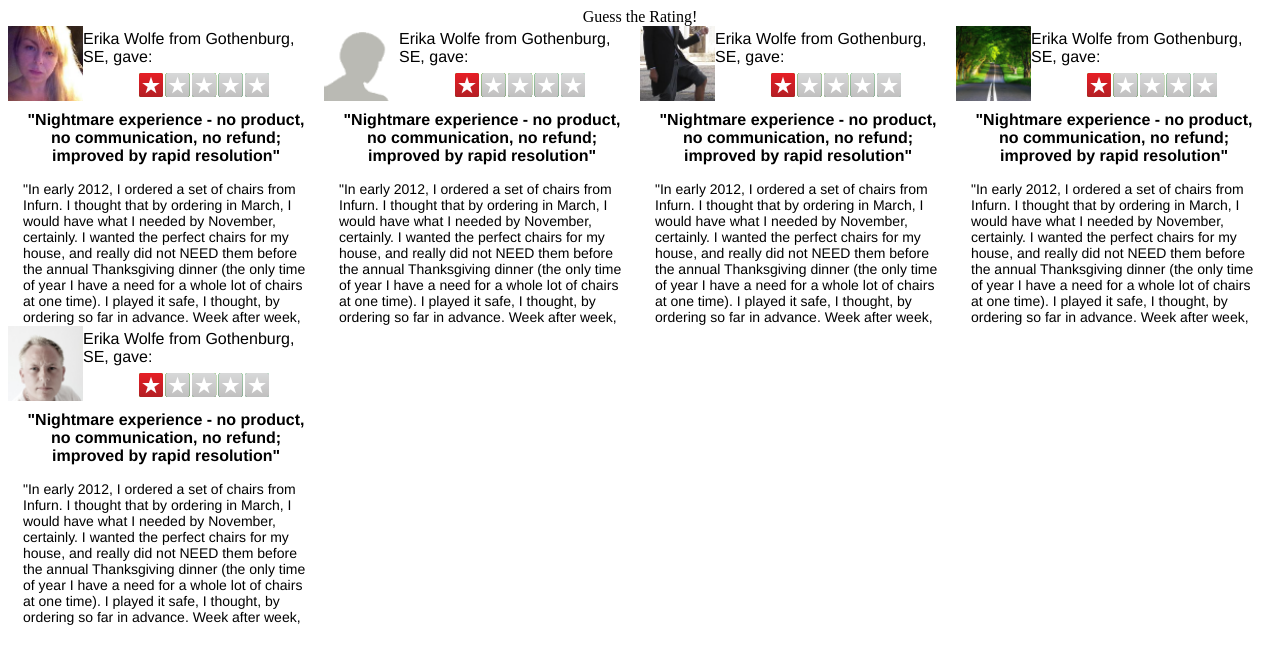
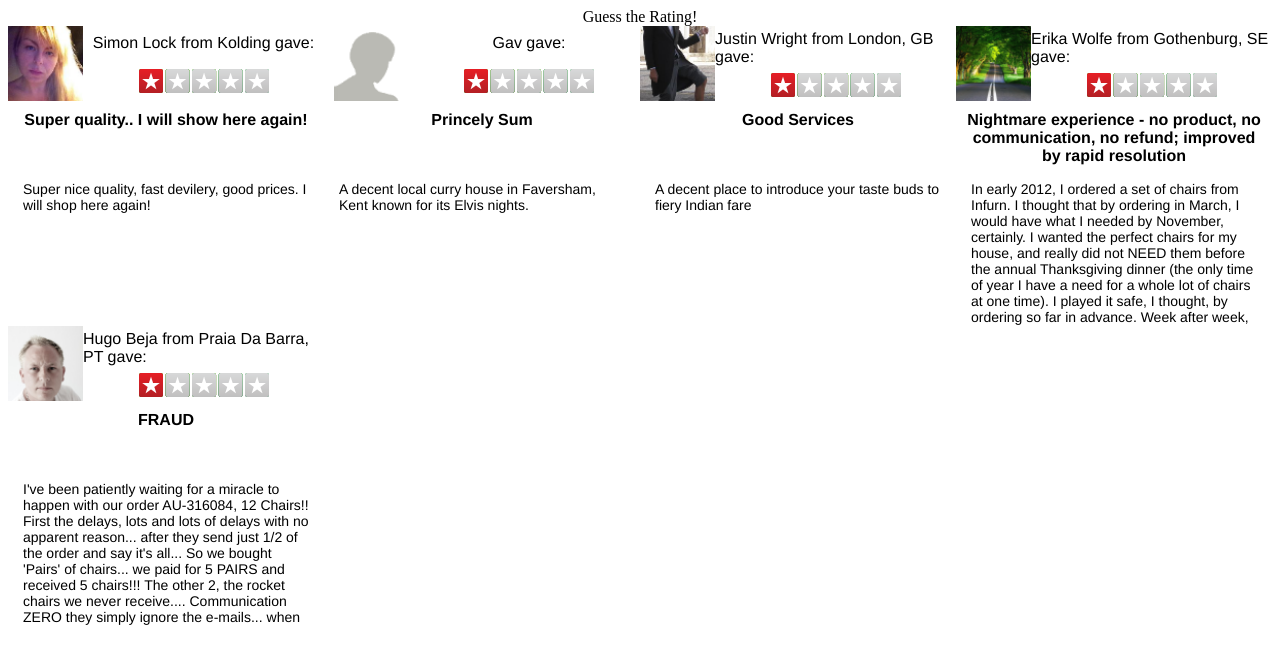
Before and after one commit to bapjiws/guess-the-rating, a React app: page / in a window 1280 px wide. Shown: the top 664 px of the page. Built offline with nearby package versions, Linux system fonts and the light colour scheme.

Commit message:
Use mock reviews as a source of data (portraits are not mapped yet)

```diff
--- /dev/null
+++ b/assets/reviews.js
@@ -0,0 +1,52 @@
+const reviews = [
+    {
+        "firstName": "Simon",
+        "lastName": "Lock",
+        "fullName": "Simon Lock",
+        "location": "Kolding",
+        "reviewTitle": "Super quality.. I will show here again!",
+        "reviewBody": "Super nice quality, fast devilery, good prices. I will shop here again!",
+        "starRating": "5"
+    },
+    {
+        "firstName": "Gav",
+        "lastName": "",
+        "fullName": "Gav",
+        "location": "",
+        "reviewTitle": "Princely Sum",
+        "reviewBody": "A decent local curry house in Faversham, Kent known for its Elvis nights.",
+        "starRating": "4"
+    },
+    {
+        "firstName": "Justin",
+        "lastName": "Wright",
+        "fullName": "Justin Wright",
+        "location": "London, GB",
+        "reviewTitle": "Good Services",
+        "reviewBody": "A decent place to introduce your taste buds to fiery Indian fare",
+        "starRating": "3"
+    },
+    {
+        "firstName": "Erika",
+        "lastName": "Wolfe",
+        "fullName": "Erika Wolfe",
+        "location": "Gothenburg, SE",
+        "reviewTitle": "Nightmare experience - no product, no communication, no refund; improved by rapid resolution",
+        "reviewBody": `In early 2012, I ordered a set of chairs from Infurn. I thought that by ordering in March, I would have what I needed by November, certainly. I wanted the perfect chairs for my house, and really did not NEED them before the annual Thanksgiving dinner (the only time of year I have a need for a whole lot of chairs at one time). I played it safe, I thought, by ordering so far in advance.
+        Week after week, month after month, Infurn's website kept updating the status of the order so that the chairs' arrival would be further and further in the distant future. Finally when the week of Thanksgiving arrived, and I had had contact with their customer service in early November (and their only clueless reply was to say, 'We had manufacturing problems; let's hope the chairs arrive this week as scheduled.'), I still had no chairs, had to go out and buy some other chairs and still had no clue when the Infurn chairs might arrive.
+    At some point I finally just requested a refund because Infurn could neither deliver my chairs nor give me a solid date about when I might receive them when I inquired about a delivery date. They finally offered me a refund - which I accepted on 14 December 2012.`,
+        "starRating": "2"
+    },
+    {
+        "firstName": "Hugo",
+        "lastName": "Beja",
+        "fullName": "Hugo Beja",
+        "location": "Praia Da Barra, PT",
+        "reviewTitle": "FRAUD",
+        "reviewBody": `I've been patiently waiting for a miracle to happen with our order AU-316084, 12 Chairs!! First the delays, lots and lots of delays with no apparent reason... after they send just 1/2 of the order and say it's all... So we bought 'Pairs' of chairs... we paid for 5 PAIRS and received 5 chairs!!! The other 2, the rocket chairs we never receive....
+    Communication ZERO they simply ignore the e-mails... when they did respond they asked us to prove our order to be pairs!!! LOL and just stopped communicating... their website is constantly down... probably to make lose interest and rest your forces to recover what you paid for!!`,
+        "starRating": "1"
+    },
+];
+
+export default reviews;
--- a/src/components/Review.jsx
+++ b/src/components/Review.jsx
@@ -90,7 +90,12 @@ export default class Review extends Component {
             <div className="review-header">
                 <img className="review-portrait" src={reviewerPortrait} alt=""/>
                 <div className="review-rating">
-                    <div className="review-author">Erika Wolfe from Gothenburg, SE, gave:</div>
+                    <div className="review-author">
+                        {
+                            this.props.location ? `${this.props.fullName} from ${this.props.location} gave:` :
+                                `${this.props.fullName} gave:`
+                        }
+                    </div>
                     <div
                         ref={ref => this.ratingContainerRef = ref}
                         className="rating-container"
@@ -116,23 +121,8 @@ export default class Review extends Component {
                     </div>
                 </div>
             </div>
-            <div className="review-title">"Nightmare experience - no product, no communication, no refund; improved by rapid
-                resolution"
-            </div>
-            <div className="review-body">"In early 2012, I ordered a set of chairs from Infurn. I thought that by ordering
-                in March, I would have what I needed by November, certainly. I wanted the perfect chairs for my house,
-                and really did not NEED them before the annual Thanksgiving dinner (the only time of year I have a need
-                for a whole lot of chairs at one time). I played it safe, I thought, by ordering so far in advance.
-                Week after week, month after month, Infurn's website kept updating the status of the order so that the
-                chairs' arrival would be further and further in the distant future. Finally when the week of
-                Thanksgiving arrived, and I had had contact with their customer service in early November (and their
-                only clueless reply was to say, 'We had manufacturing problems; let's hope the chairs arrive this week
-                as scheduled.'), I still had no chairs, had to go out and buy some other chairs and still had no clue
-                when the Infurn chairs might arrive.
-                At some point I finally just requested a refund because Infurn could neither deliver my chairs nor give
-                me a solid date about when I might receive them when I inquired about a delivery date. They finally
-                offered me a refund - which I accepted on 14 December 2012."
-            </div>
+            <div className="review-title">{this.props.reviewTitle}</div>
+            <div className="review-body">{this.props.reviewBody}</div>
         </div>
     }
 };
--- a/src/components/Reviews.jsx
+++ b/src/components/Reviews.jsx
@@ -3,17 +3,23 @@ import React from 'react';
 import Review from './Review';
 import importAll from '../../utils/importAll';
 
+import reviews from '../../assets/reviews';
 const ratings = importAll(require.context('../../assets/images/stars', false, /\.(jpe?g|png|gif|svg)$/));
 const reviewerPortraits = importAll(require.context('../../assets/images/reviewers', false, /\.(jpe?g|png|gif|svg)$/));
 
 const Reviews = () => (
     <div className="reviews-container">
         {
-            reviewerPortraits.map((reviewerPortrait, idx) => <Review
+            // TODO: correctly bind reviews to portraits
+            reviews.map((review, idx) => <Review
                 key={idx}
-                reviewerPortrait={reviewerPortrait}
+                reviewerPortrait={reviewerPortraits[idx]}
                 ratings={ratings}
                 appearanceDelay={idx + 1}
+                fullName={review.fullName}
+                location={review.location}
+                reviewTitle={review.reviewTitle}
+                reviewBody={review.reviewBody}
             />)
         }
     </div>
--- a/webpack.config.js
+++ b/webpack.config.js
@@ -61,7 +61,8 @@ module.exports = {
                 test: /\.jsx?$/,
                 include: [
                     path.join(__dirname, "/src"),
-                    path.join(__dirname, "/utils")
+                    path.join(__dirname, "/utils"),
+                    path.join(__dirname, "/assets") // TODO: remove when have data from the API
                 ],
                 // React Hot Loader should be automatically disabled in production.
                 use: ['react-hot-loader/webpack', 'babel-loader']
```
